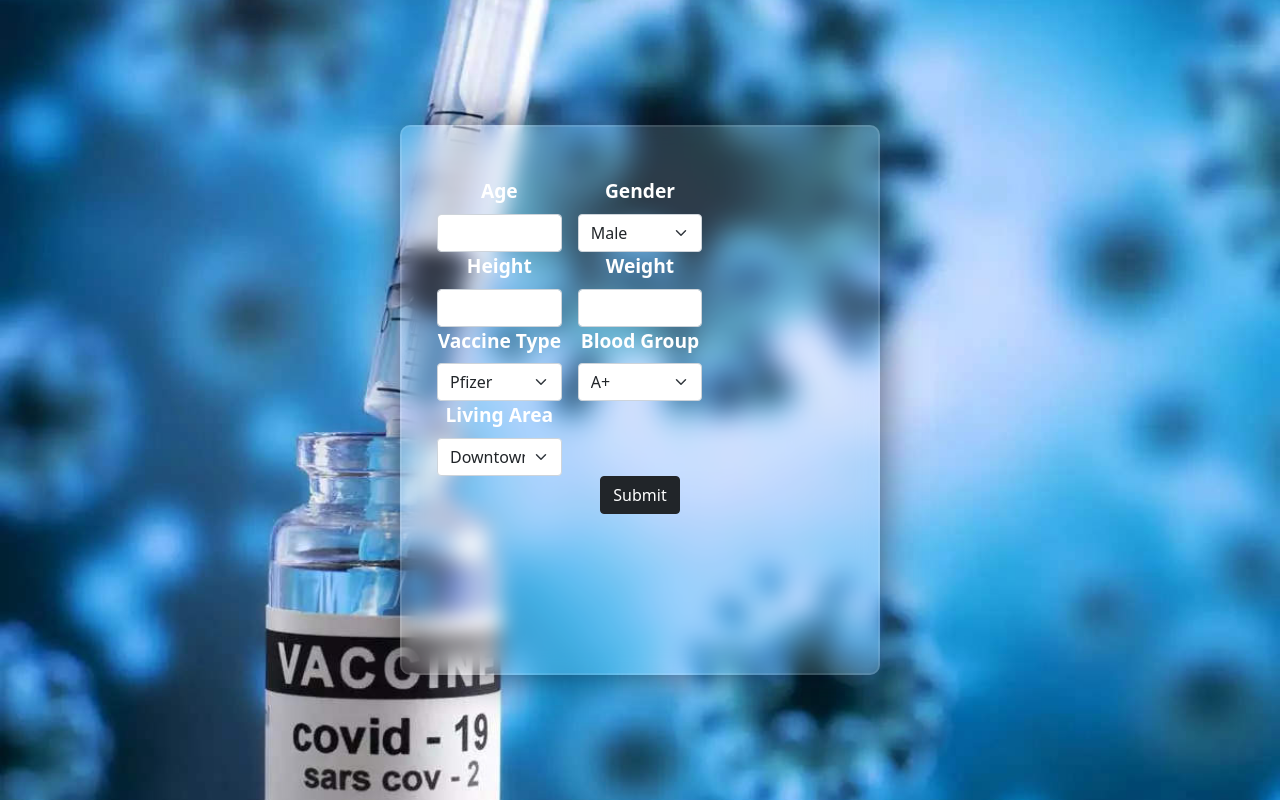
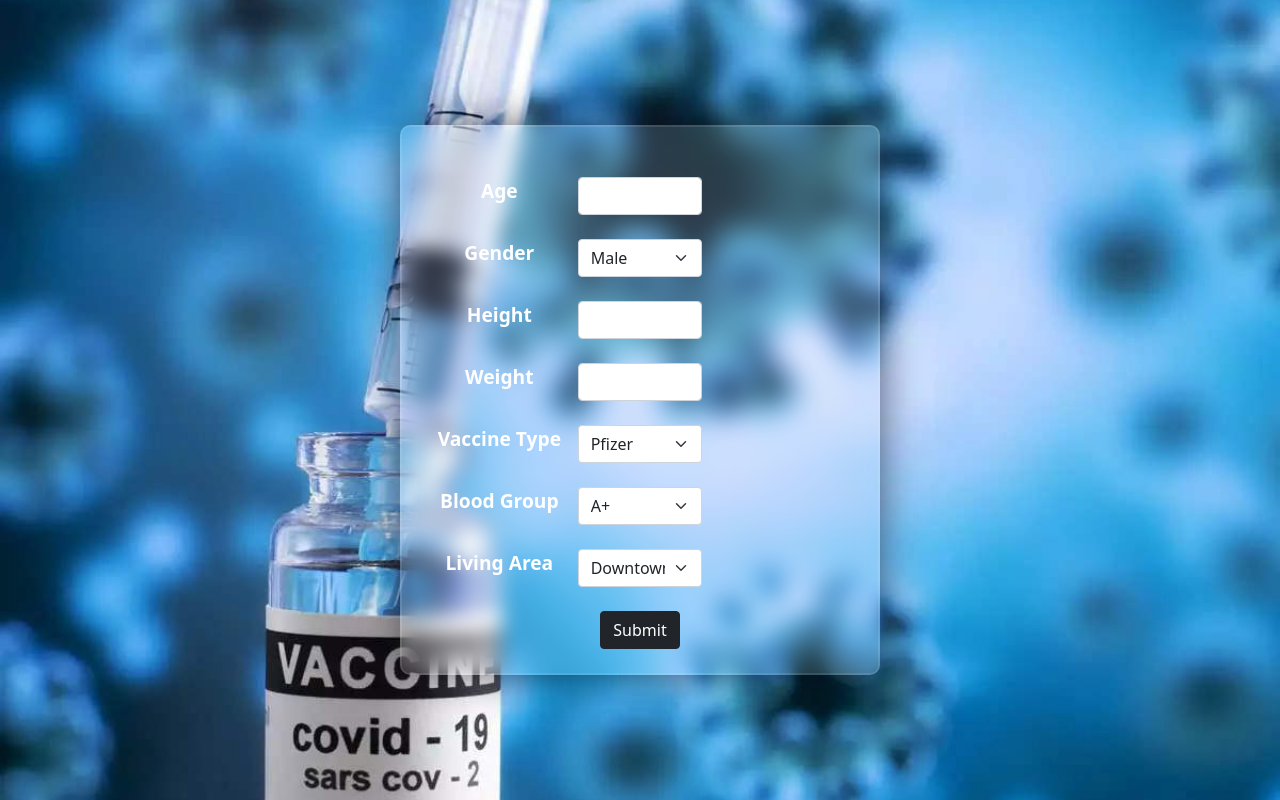
Before and after one commit to WijesooriyaHD/e17-co328-Prediction-of-risks-associated-with-mass-corona-vaccination, a React (Create React App) app in the folder Frontend_development/web_app/: page /form in a window 1280 px wide. Built offline with nearby package versions, Linux system fonts and the light colour scheme.

Commit message:
changed form.jsx - changed the form layout

```diff
--- a/Frontend_development/web_app/src/Pages/form.jsx
+++ b/Frontend_development/web_app/src/Pages/form.jsx
@@ -78,15 +78,19 @@ class Form extends Component {
                 <div className="row g-3">
 
                   <div className="col-md-4">
-                    <label className="form-label">Age</label>
+                    <label className="form-label">Age</label></div>
+                    <div className="col-md-4">
                     <input type="text" className="form-control" value={this.state.age}
                             onChange={this.handleAge}>
                     </input>
 
                   </div>
-
+                  </div>
+                  <br></br>
+                  <div className="row g-3">
                     <div className="col-md-4">
-                    <label  className="form-label">Gender</label>
+                    <label  className="form-label">Gender</label></div>
+                    <div className="col-md-4">
                     <select className="form-select" value={this.state.gender}
                     onChange={this.handleGender} >
                               <option value='Male'> Male </option>
@@ -96,19 +100,25 @@ class Form extends Component {
                   </div>
 
                 </div>
+                <br></br>
 
 
                 <div className="row g-3">
 
                   <div className="col-md-4">
-                    <label className="form-label">Height</label>
+                    <label className="form-label">Height</label></div>
+                    <div className="col-md-4">
                     <input type="text" className="form-control" value={this.state.height}
                             onChange={this.handleHeight}>
                     </input>
                   </div>
+                  </div>
+                  <br></br>
 
+                  <div className="row g-3">
                   <div className="col-md-4">
-                    <label className="form-label">Weight</label>
+                    <label className="form-label">Weight</label></div>
+                    <div className="col-md-4">
                     <input type="text" className="form-control" value={this.state.weight}
                             onChange={this.handleWeight}>
                     </input>
@@ -116,11 +126,14 @@ class Form extends Component {
 
                 </div>
 
+                <br></br>
+
                 <div className="row g-3">
 
 
                     <div className="col-md-4">
-                        <label  className="form-label">Vaccine Type</label>
+                        <label  className="form-label">Vaccine Type</label></div>
+                        <div className="col-md-4">
                         <select className="form-select" value={this.state.vaccine}
                         onChange={this.handleVaccine}>
                                   <option value='Pfizer'> Pfizer </option>
@@ -130,10 +143,14 @@ class Form extends Component {
 
                         </select>
                     </div>
+                    </div>
+                    <br></br>
 
+                    <div className="row g-3">
 
                     <div className="col-md-4">
-                    <label  className="form-label">Blood Group</label>
+                    <label  className="form-label">Blood Group</label></div>
+                    <div className="col-md-4">
                     <select className="form-select" value={this.state.blood}
                     onChange={this.handleBlood}>
                               <option value='A+'> A+ </option>
@@ -149,12 +166,14 @@ class Form extends Component {
                   </div>
 
                 </div>
+                <br></br>
 
                 <div className="row g-3">
 
                 <div className="col-md-4">
 
-                    <label  className="form-label">Living Area</label>
+                    <label  className="form-label">Living Area</label></div>
+                    <div className="col-md-4">
                     <select className="form-select" value={this.state.livingArea}
                     onChange={this.handleLivingArea}>
                               <option value='Downtown'> Downtown </option>
@@ -163,12 +182,12 @@ class Form extends Component {
                     </select>
                   </div>
 
+                  </div>
 
 
 
-                </div>
 
-
+                <br></br>
 
                 <button type="submit" className="btn btn-dark">Submit</button>
 
```
